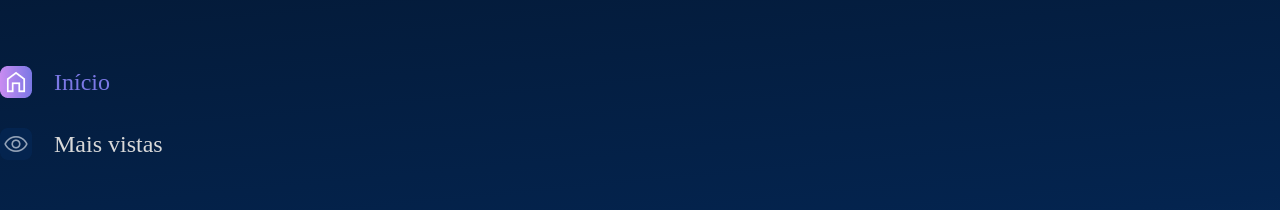
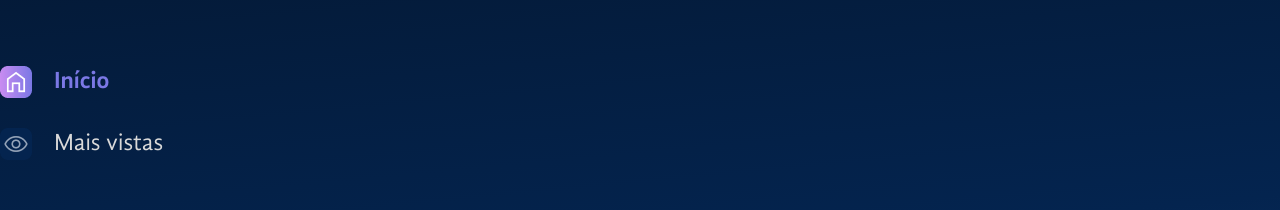
Before and after one commit to tenoriobn/space-styled-components, a React (Vite) app: page / in a window 1280 px wide. Shown: the part 126-336 px from the top of the page. Built offline with nearby package versions, Linux system fonts and the light colour scheme.

Commit message:
Importando as fontes do projeto #2

```diff
--- a/src/componentes/BarraLateral/ItemNavegacao/index.jsx
+++ b/src/componentes/BarraLateral/ItemNavegacao/index.jsx
@@ -6,7 +6,7 @@ const ItemListaEstilizado = styled.li`
     margin-bottom: 30px;
     cursor: pointer;
     color: ${ props => props.$ativo ? '#7B78E5' : '#D9D9D9' };
-
+    font-family: ${ props => props.$ativo ? 'GandhiSansBold' : 'GandhiSansRegular' };
     display: flex;
     align-items: center;
     gap: 22px;
--- a/src/componentes/EstilosGlobais/index.jsx
+++ b/src/componentes/EstilosGlobais/index.jsx
@@ -1,9 +1,20 @@
 import { createGlobalStyle } from "styled-components";
+import GandhiSansRegular from './fontes/GandhiSans-Regular.otf';
+import GandhiSansBold from './fontes/GandhiSans-Bold.otf';
 
 const EstilosGlobais = createGlobalStyle`
+@font-face {
+    font-family: 'GandhiSansRegular';
+    src: local('Gandhi Sans Regular'), local('GandhiSansRegular'), url(${GandhiSansRegular});
+}
+@font-face {
+    font-family: 'GandhiSansBold';
+    src: local('Gandhi Sans Bold'), local('GandhiSansBold'), url(${GandhiSansBold});
+}
 html {
     line-height: 1.15;
     -webkit-text-size-adjust: 100%;
+    font-family: GandhiSansRegular;
 }
 body {
     margin: 0;
```
